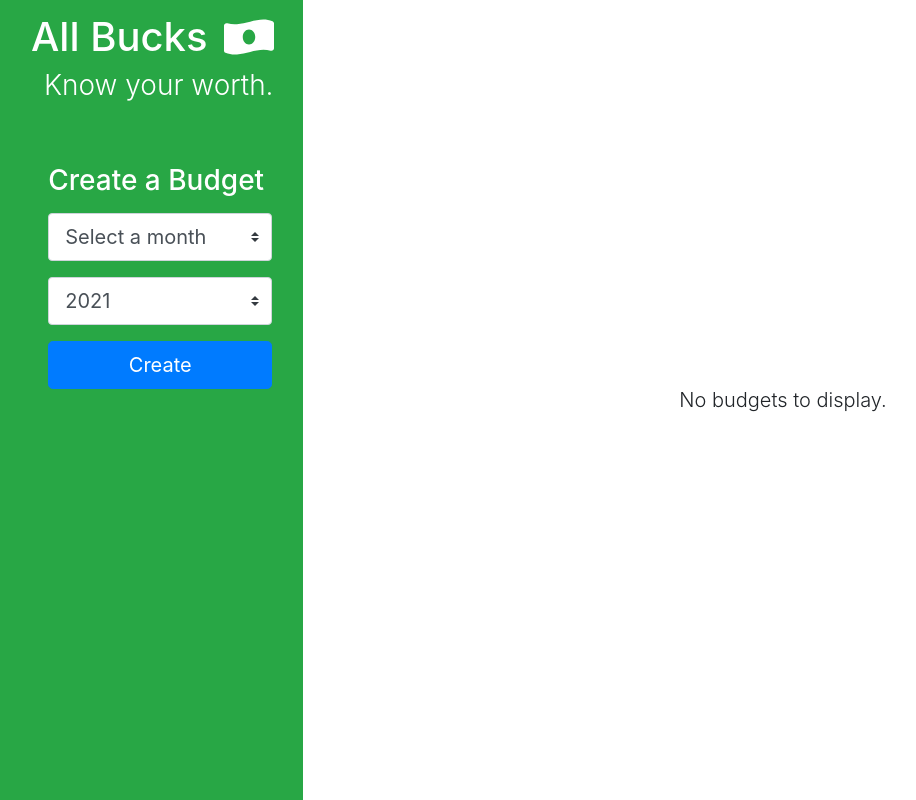
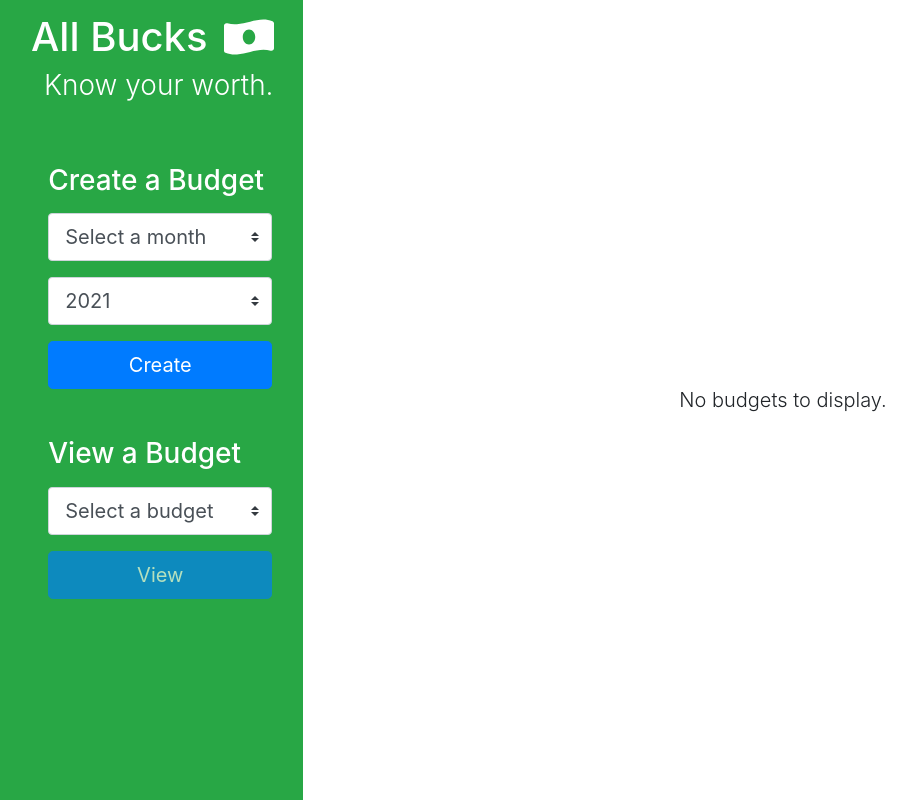
Before and after one commit to zachlearnscode/app, a Vue app: page / in a window 1280 px wide. Shown: the whole page, without its empty margins (17-933 px from the left). Built offline with nearby package versions, Linux system fonts and the light colour scheme; what vue-currency-input would draw is missing.

Commit message:
Added 'View Budget' select for Navbar

```diff
--- a/src/App.vue
+++ b/src/App.vue
@@ -3,9 +3,10 @@
     <navbar
       :budgets="budgets"
       @create-budget="createBudget"
+      @activate-budget="activateBudget"
       class="px-5 w-25"
     />
-    <div class="w-75 m-3 d-flex align-items-center justify-content-center" style="overflow:hidden">
+    <div class="w-75 m-4 d-flex align-items-center justify-content-center" style="overflow:hidden">
       <div v-if="budgets.length === 0">
         <div class="lead">No budgets to display.</div>
       </div>
@@ -26,7 +27,7 @@
 
 <script>
 
-import Navbar from './components/Navbar.vue'
+import Navbar from './components/Navbar.vue';
 import BudgetContainer from './components/BudgetContainer.vue';
 import { Budget } from './modules/BudgetClasses.js';
 
@@ -43,7 +44,12 @@ export default {
   },
   computed: {
     activeBudget() {
-      return this.budgets.find(b => b.active)
+      if (this.budgets.length) {
+        return this.budgets.find(b => b.active);
+      } else {
+        return null;
+      }
+
     }
   },
   methods: {
@@ -57,8 +63,14 @@ export default {
 
       this.budgets.push(newBudget);
     },
-    test() {
-      console.log("test")
+    activateBudget(budgetTitle) {
+      let toActivate = this.budgets.find(b => b.title === budgetTitle);
+
+      if (this.budgets.length > 0) {
+        this.budgets.find(b => b.active).active = false;
+      }
+
+      toActivate.active = true;
     }
   }
 }
--- a/src/components/BudgetContainer.vue
+++ b/src/components/BudgetContainer.vue
@@ -37,7 +37,6 @@
       <div
         v-else
         key="expenditureView"
-        style="min-height:100vh-100px"
         class="bodyContainer d-flex"
       >
         <expenses-container
--- /dev/null
+++ b/src/components/BudgetCreator.vue
@@ -0,0 +1,81 @@
+<template>
+  <div>
+    <h3 class="text-white">Create a Budget</h3>
+    <b-form>
+      <b-form-select size="lg" class="my-2" v-model="selectedMonth" :options="months"></b-form-select>
+      <b-form-select size="lg" class="my-2" v-model="selectedYear" :options="years"></b-form-select>
+      <button
+        class="btn btn-lg btn-primary mt-2 w-100"
+        @click.prevent="verifyNewBudget"
+      >
+        Create
+      </button>
+    </b-form>
+  </div>
+</template>
+
+<script>
+export default {
+  props: ['budgets'],
+  data() {
+    return {
+      selectedMonth: null,
+      selectedYear: new Date().getFullYear(),
+      months: [
+        {value: null, text: "Select a month", disabled: true},
+        {value: "January", text: "January", disabled: false},
+        {value: "February", text: "February", disabled: false},
+        {value: "March", text: "March", disabled: false},
+        {value: "April", text: "April", disabled: false},
+        {value: "May", text: "May", disabled: false},
+        {value: "June", text: "June", disabled: false},
+        {value: "July", text: "July", disabled: false},
+        {value: "August", text: "August", disabled: false},
+        {value: "September", text: "September", disabled: false},
+        {value: "October", text: "October", disabled: false},
+        {value: "November", text: "November", disabled: false},
+        {value: "December", text: "December", disabled: false}
+      ],
+      years: [
+        {value: new Date().getFullYear(), text: new Date().getFullYear()},
+        {value: new Date().getFullYear() + 1, text: new Date().getFullYear() + 1},
+        {value: new Date().getFullYear() + 2, text: new Date().getFullYear() + 2}
+      ]
+    }
+  },
+  watch: {
+    selectedMonth: 'disableOptions',
+    selectedYear: 'disableOptions'
+  },
+  methods: {
+    verifyNewBudget() {
+      if (this.selectedMonth !== null) {
+        let budgetTitle = this.selectedMonth + ' ' + this.selectedYear;
+        if (!this.budgets.find(b => b.title === budgetTitle)) {
+          this.$emit('create-budget', budgetTitle);
+        } else {
+          console.log('err')
+        }
+      } else {
+        console.log('Month Required');
+      }
+    },
+    disableOptions() {
+      let existing = this.budgets.map(b => b.title);
+
+      for (let m = 0; m < this.months.length; m++) {
+        if (existing.includes(this.months[m].text + ' ' + this.selectedYear)) {
+          this.months[m].disabled = true;
+          this.months[m].html
+        } else {
+          this.months[m].disabled = false;
+        }
+      }
+    }
+  }
+}
+</script>
+
+<style>
+
+</style>
--- a/src/components/BudgetSelector.vue
+++ b/src/components/BudgetSelector.vue
@@ -1,78 +1,49 @@
 <template>
-  <div>
-    <h3 class="text-white">Create a Budget</h3>
+  <div style="width:100%">
+    <h3 class="text-white">View a Budget</h3>
     <b-form>
-      <b-form-select size="lg" class="my-2" v-model="selectedMonth" :options="months"></b-form-select>
-      <b-form-select size="lg" class="my-2" v-model="selectedYear" :options="years"></b-form-select>
+      <b-form-select size="lg" class="my-2" v-model="selectedBudget" :options="existingBudgets"></b-form-select>
       <button
         class="btn btn-lg btn-primary mt-2 w-100"
-        @click.prevent="verifyNewBudget"
+        @click.prevent="$emit('activate-budget', selectedBudget)"
+        :disabled="budgets.length < 1"
       >
-        Create
+        View
       </button>
     </b-form>
   </div>
 </template>
 
 <script>
+
+
 export default {
   props: ['budgets'],
   data() {
     return {
-      selectedMonth: null,
-      selectedYear: new Date().getFullYear(),
-      months: [
-        {value: null, text: "Select a month", disabled: true},
-        {value: "January", text: "January", disabled: false},
-        {value: "February", text: "February", disabled: false},
-        {value: "March", text: "March", disabled: false},
-        {value: "April", text: "April", disabled: false},
-        {value: "May", text: "May", disabled: false},
-        {value: "June", text: "June", disabled: false},
-        {value: "July", text: "July", disabled: false},
-        {value: "August", text: "August", disabled: false},
-        {value: "September", text: "September", disabled: false},
-        {value: "October", text: "October", disabled: false},
-        {value: "November", text: "November", disabled: false},
-        {value: "December", text: "December", disabled: false}
-      ],
-      years: [
-        {value: new Date().getFullYear(), text: new Date().getFullYear()},
-        {value: new Date().getFullYear() + 1, text: new Date().getFullYear() + 1},
-        {value: new Date().getFullYear() + 2, text: new Date().getFullYear() + 2}
+      selectedBudget: null,
+      existingBudgets: [
+        {value: null, text: "Select a budget", disabled: true}
       ]
     }
   },
-  watch: {
-    budgets: 'disableOptions',
-    selectedMonth: 'disableOptions',
-    selectedYear: 'disableOptions'
-  },
   methods: {
-    verifyNewBudget() {
-      if (this.selectedMonth !== null) {
-        let budgetTitle = this.selectedMonth + ' ' + this.selectedYear;
-        if (!this.budgets.find(b => b.title === budgetTitle)) {
-          this.$emit('create-budget', budgetTitle);
-        } else {
-          console.log('err')
-        }
-      } else {
-        console.log('Month Required');
-      }
-    },
-    disableOptions() {
-      let existing = this.budgets.map(b => b.title);
+    append() {
+      this.existingBudgets = [
+        {value: null, text: "Select a budget", disabled: true}
+      ];
 
-      for (let m = 0; m < this.months.length; m++) {
-        if (existing.includes(this.months[m].text + ' ' + this.selectedYear)) {
-          this.months[m].disabled = true;
-          this.months[m].html
-        } else {
-          this.months[m].disabled = false;
-        }
+      for (let b = 0; b < this.budgets.length; b++) {
+        this.existingBudgets.push({
+          value: this.budgets[b].title,
+          text: this.budgets[b].title,
+          disabled: false
+        })
       }
     }
+  },
+  watch: {
+    budgets: 'append'
   }
 }
 </script>
--- a/src/components/ExpensesContainer.vue
+++ b/src/components/ExpensesContainer.vue
@@ -15,6 +15,24 @@
         </template>
       </b-card>
     </transition>
+    <div v-if="!expenditures.length">
+      <transition
+        appear
+        appear-active-class="animate__animated animate__fadeInUp"
+      >
+        <b-card class="container-fluid bg-white p-0 mb-2">
+          <b-card-body class="p-0">
+            <div class="row">
+              <div
+                class="col lead text-muted d-flex justify-content-center"
+              >
+                No expenditures to display.
+              </div>
+            </div>
+          </b-card-body>
+        </b-card>
+      </transition>
+    </div>
     <div>
       <transition-group
         :appear="true" @before-appear="beforeAppear" @appear="appear"
@@ -82,8 +100,5 @@ export default {
 </script>
 
 <style scoped>
-  .moveClass {
-    transition: position .5s ease;
-  }
 
 </style>
--- a/src/components/Navbar.vue
+++ b/src/components/Navbar.vue
@@ -17,14 +17,19 @@
       <span class="h3 font-weight-light">Know your worth.</span>
     </div>
 
-    <budget-selector :budgets="budgets" v-on="$listeners" class="mt-5"></budget-selector>
+    <budget-creator :budgets="budgets" v-on="$listeners" class="mt-5" />
+
+    <budget-selector :budgets="budgets" v-on="$listeners" class="mt-5" />
   </nav>
 </template>
 
 <script>
+import BudgetCreator from './BudgetCreator.vue';
 import BudgetSelector from './BudgetSelector.vue'
+
 export default {
   components: {
+    BudgetCreator,
     BudgetSelector
   },
   props: ['budgets'],
```
Also changed, not shown: src/assets/logo.png (deleted).
